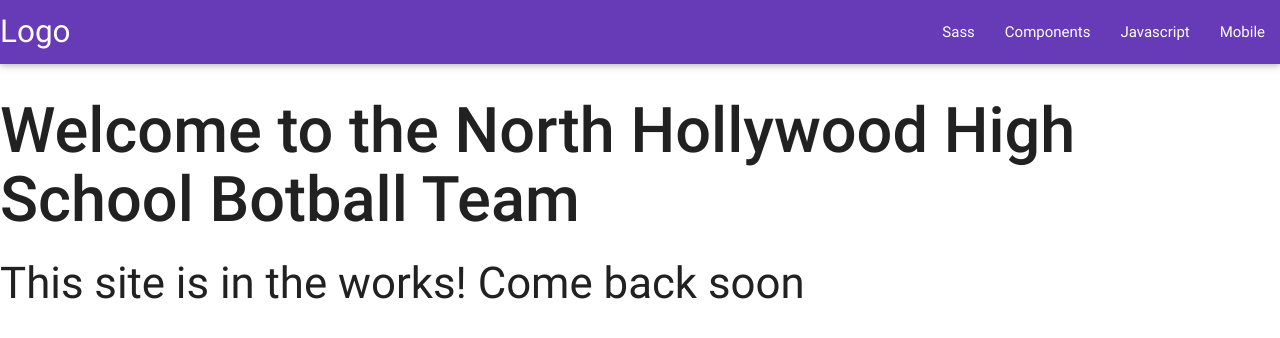
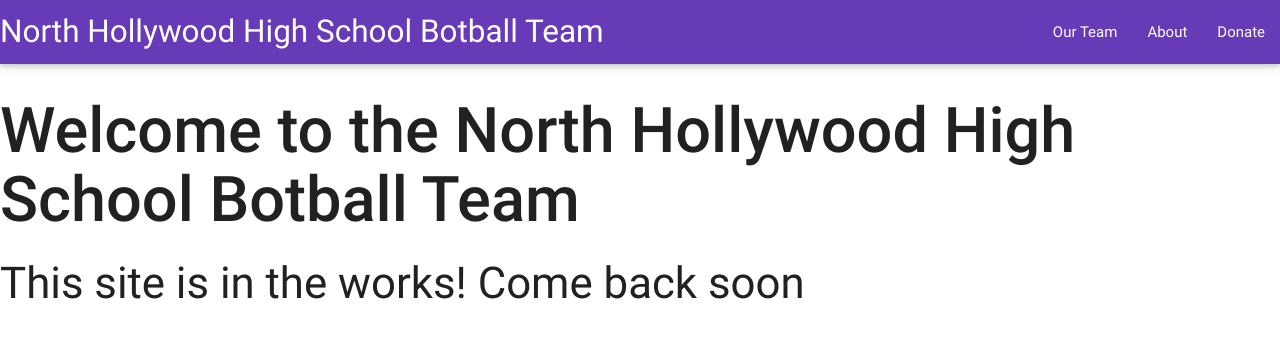
Before and after one commit to NoHoBotball/nohobotball.github.io, a plain HTML site: page index.html in a window 1280 px wide. Drawn offline with nearby package versions, Linux system fonts and the light colour scheme.

Commit message:
Fixed title bar

```diff
--- a/index.html
+++ b/index.html
@@ -17,19 +17,17 @@
         <script type="text/javascript" src="js/materialize.min.js"></script>
         <nav>
             <div class="nav-wrapper" style="background-color:#673AB7">
-                <a href="#!" class="brand-logo">Logo</a>
+                <a href="#!" class="brand-logo">North Hollywood High School Botball Team</a>
                 <a href="#" data-activates="mobile-demo" class="button-collapse"><i class="material-icons">menu</i></a>
                 <ul class="right hide-on-med-and-down">
-                    <li><a href="sass.html">Sass</a></li>
-                    <li><a href="badges.html">Components</a></li>
-                    <li><a href="collapsible.html">Javascript</a></li>
-                    <li><a href="mobile.html">Mobile</a></li>
+                    <li><a href="sass.html">Our Team</a></li>
+                    <li><a href="collapsible.html">About</a></li>
+                    <li><a href="mobile.html">Donate</a></li>
                 </ul>
                 <ul class="side-nav" id="mobile-demo">
-                    <li><a href="sass.html">Sass</a></li>
-                    <li><a href="badges.html">Components</a></li>
-                    <li><a href="collapsible.html">Javascript</a></li>
-                    <li><a href="mobile.html">Mobile</a></li>
+                    <li><a href="sass.html">Our Team</a></li>
+                    <li><a href="collapsible.html">About</a></li>
+                    <li><a href="mobile.html">Donate</a></li>
                 </ul>
             </div>
         </nav>
```
